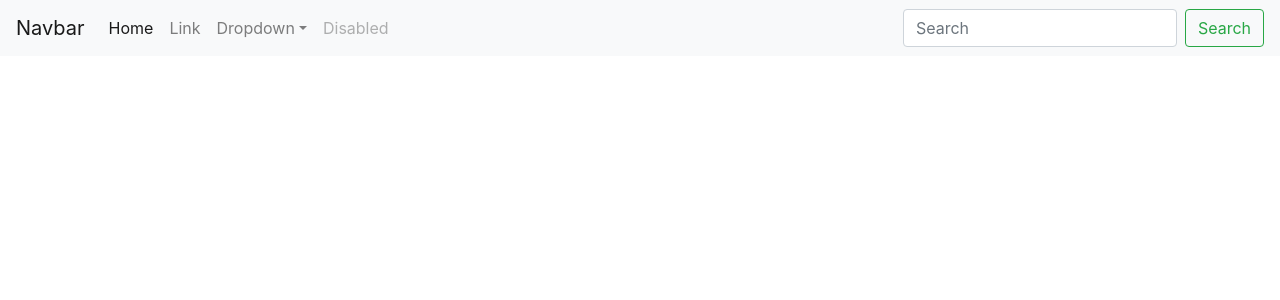
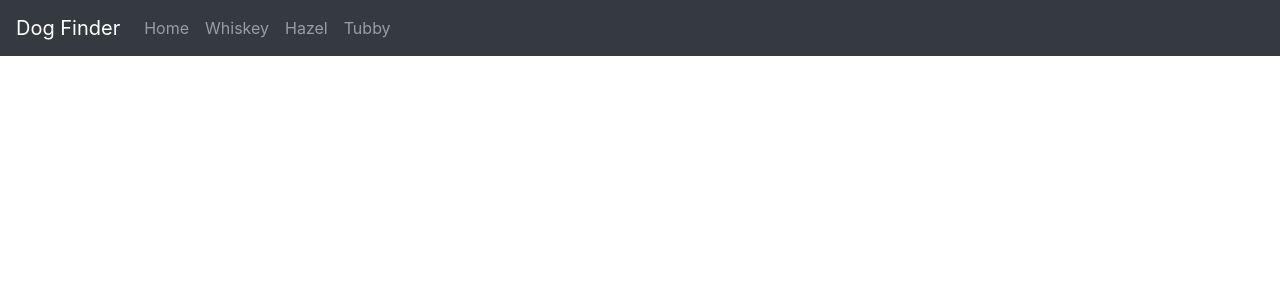
Before and after one commit to hyhong-code/react-dog-finder, a React (Create React App) app: page / in a window 1280 px wide. Shown: the top 300 px of the page. Built offline with nearby package versions, Linux system fonts and the light colour scheme.

Commit message:
finish Navbar component

```diff
--- a/src/App.js
+++ b/src/App.js
@@ -1,6 +1,6 @@
 import React, { Component } from "react";
 import "./App.css";
-import Nav from "./Nav";
+import Navbar from "./Navbar";
 import DogList from "./DogList";
 import Dog from "./Dog";
 import whiskey from "./images/whiskey.jpg";
@@ -54,7 +54,7 @@ class App extends Component {
 
     return (
       <div>
-        <Nav />
+        <Navbar dogs={this.props.dogs} />
         <Switch>
           <Route
             exact
--- a/src/Dog.js
+++ b/src/Dog.js
@@ -24,7 +24,7 @@ class Dog extends Component {
                 ))}
               </ul>
               <div className="card-body">
-                <Link className="btn btn-secondary" exact to="/dogs">
+                <Link className="btn btn-secondary" to="/dogs">
                   GO BACK
                 </Link>
               </div>
--- a/src/Nav.js
+++ /dev/null
@@ -1,88 +0,0 @@
-import React, { Component } from "react";
-import { NavLink } from "react-router-dom";
-
-class Nav extends Component {
-  render() {
-    return (
-      <nav class="navbar navbar-expand-lg navbar-light bg-light">
-        <a class="navbar-brand" href="#">
-          Navbar
-        </a>
-        <button
-          class="navbar-toggler"
-          type="button"
-          data-toggle="collapse"
-          data-target="#navbarSupportedContent"
-          aria-controls="navbarSupportedContent"
-          aria-expanded="false"
-          aria-label="Toggle navigation"
-        >
-          <span class="navbar-toggler-icon"></span>
-        </button>
-
-        <div class="collapse navbar-collapse" id="navbarSupportedContent">
-          <ul class="navbar-nav mr-auto">
-            <li class="nav-item active">
-              <a class="nav-link" href="#">
-                Home <span class="sr-only">(current)</span>
-              </a>
-            </li>
-            <li class="nav-item">
-              <a class="nav-link" href="#">
-                Link
-              </a>
-            </li>
-            <li class="nav-item dropdown">
-              <a
-                class="nav-link dropdown-toggle"
-                href="#"
-                id="navbarDropdown"
-                role="button"
-                data-toggle="dropdown"
-                aria-haspopup="true"
-                aria-expanded="false"
-              >
-                Dropdown
-              </a>
-              <div class="dropdown-menu" aria-labelledby="navbarDropdown">
-                <a class="dropdown-item" href="#">
-                  Action
-                </a>
-                <a class="dropdown-item" href="#">
-                  Another action
-                </a>
-                <div class="dropdown-divider"></div>
-                <a class="dropdown-item" href="#">
-                  Something else here
-                </a>
-              </div>
-            </li>
-            <li class="nav-item">
-              <a
-                class="nav-link disabled"
-                href="#"
-                tabindex="-1"
-                aria-disabled="true"
-              >
-                Disabled
-              </a>
-            </li>
-          </ul>
-          <form class="form-inline my-2 my-lg-0">
-            <input
-              class="form-control mr-sm-2"
-              type="search"
-              placeholder="Search"
-              aria-label="Search"
-            />
-            <button class="btn btn-outline-success my-2 my-sm-0" type="submit">
-              Search
-            </button>
-          </form>
-        </div>
-      </nav>
-    );
-  }
-}
-
-export default Nav;
--- /dev/null
+++ b/src/Navbar.js
@@ -0,0 +1,46 @@
+import React, { Component } from "react";
+import { NavLink, Link } from "react-router-dom";
+
+class Navbar extends Component {
+  render() {
+    const dogLinks = this.props.dogs.map((dog) => (
+      <li key={dog.name} className="nav-item">
+        <NavLink
+          exact
+          className="nav-link"
+          to={`/dogs/${dog.name.toLowerCase()}`}
+        >
+          {dog.name}
+        </NavLink>
+      </li>
+    ));
+    return (
+      <nav className="navbar navbar-expand-lg navbar-dark bg-dark">
+        <Link className="navbar-brand" to="/dogs">
+          Dog Finder
+        </Link>
+        <button
+          className="navbar-toggler"
+          type="button"
+          data-toggle="collapse"
+          data-target="#myNavbar"
+        >
+          <span className="navbar-toggler-icon"></span>
+        </button>
+
+        <div className="collapse navbar-collapse" id="myNavbar">
+          <ul className="navbar-nav">
+            <li className="nav-item">
+              <NavLink exact className="nav-link" to="/dogs">
+                Home
+              </NavLink>
+            </li>
+            {dogLinks}
+          </ul>
+        </div>
+      </nav>
+    );
+  }
+}
+
+export default Navbar;
```
